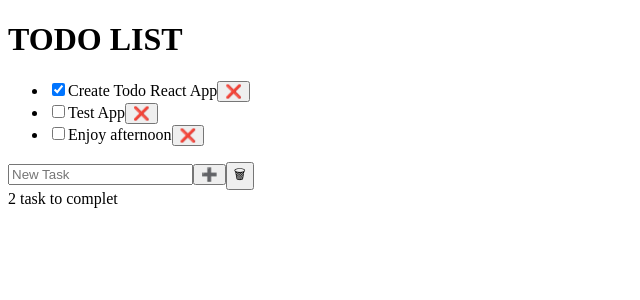
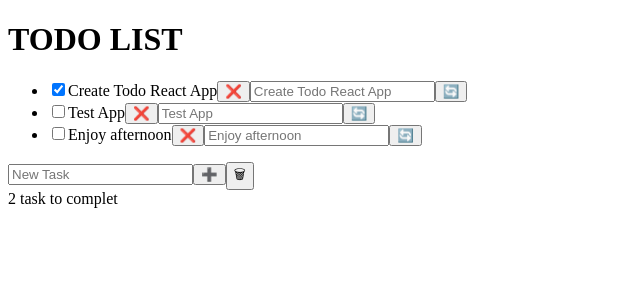
Before and after one commit to ulldecorb/todo-react, a React (Create React App) app in the folder todo/: page / in a window 1280 px wide. Shown: the top 300 px of the page, without its empty margins (0-640 px from the left). Built offline with nearby package versions, Linux system fonts and the light colour scheme.

Commit message:
Add update task value

```diff
--- a/todo/src/App.jsx
+++ b/todo/src/App.jsx
@@ -33,6 +33,13 @@ export function App () {
         setTodos(newTodos);
     }
 
+    const handleUpdateTask = (id, newTask) => {
+        const newTodos = [...todos];
+        const todo = newTodos.find((todo) => todo.id === id);
+        todo.task = newTask
+        setTodos(newTodos);
+    }
+
     const toggleTodo = (id) => {
         const newTodos = [...todos];
         const todo = newTodos.find((todo) => todo.id === id);
@@ -54,7 +61,7 @@ export function App () {
     return (
         <Fragment>
             <Header />
-            <TodoList todos={todos} toggleTodo={toggleTodo} handleDeleteTask={handleDeleteTask}/>
+            <TodoList todos={todos} toggleTodo={toggleTodo} handleDeleteTask={handleDeleteTask} handleUpdateTask={handleUpdateTask} />
             <input ref={todoTaskRef} type="text" placeholder="New Task" />
             <button onClick={handleTodoAdd}>➕</button>
             <button onClick={handleClearAll}>🗑</button>
--- a/todo/src/components/TodoItem/TodoItem.jsx
+++ b/todo/src/components/TodoItem/TodoItem.jsx
@@ -1,6 +1,8 @@
-import React from "react";
+import React, { useRef } from "react";
 
-export function TodoItem ({todo,  toggleTodo, handleDeleteTask}) {
+export function TodoItem ({todo,  toggleTodo, handleDeleteTask, handleUpdateTask}) {
+
+    const updateTask = useRef()
 
     const { id, task, completed } = todo;
     const handleTodoClick = () => {
@@ -10,12 +12,18 @@ export function TodoItem ({todo,  toggleTodo, handleDeleteTask}) {
         console.log("id: "+ id + " - task: " + task);
         handleDeleteTask(id);
     }
+    const handleUpdateTaskClick = () => {
+        handleUpdateTask(id, updateTask.current.value);
+        updateTask.current.value = null;
+    }
 
     return(
         <li>
             <input type="checkbox" checked={completed} onChange={handleTodoClick} />
             {task}
             <button onClick={handleDeleteTaskClick}>❌</button>
+            <input ref={updateTask} type="text" placeholder={task} />
+            <button onClick={handleUpdateTaskClick}>🔄</button>
         </li>
     )
 }
--- a/todo/src/components/TodoList/TodoList.jsx
+++ b/todo/src/components/TodoList/TodoList.jsx
@@ -1,11 +1,11 @@
 import React from "react";
 import {TodoItem} from '../TodoItem/TodoItem';
 
-export function TodoList({todos, toggleTodo, handleDeleteTask}) {
+export function TodoList({todos, toggleTodo, handleDeleteTask, handleUpdateTask}) {
     return (
         <ul>
             {todos.map((todo) => (
-                <TodoItem todo={todo} toggleTodo={toggleTodo} handleDeleteTask={handleDeleteTask} />
+                <TodoItem todo={todo} toggleTodo={toggleTodo} handleDeleteTask={handleDeleteTask} handleUpdateTask={handleUpdateTask} />
             ))}
         </ul>
     )
```
